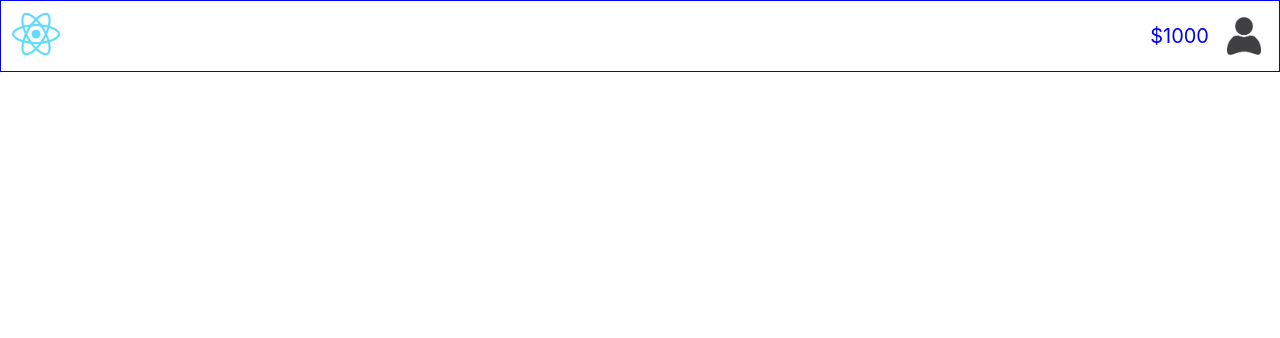
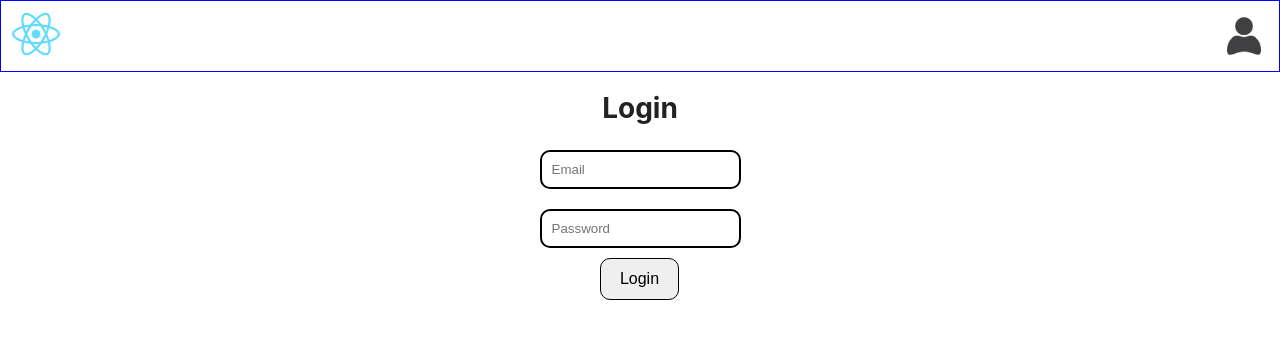
Before and after one commit to deadsnxw/GMR-market-project, a React (Create React App) app: page /login in a window 1280 px wide. Shown: the top 338 px of the page. Built offline with nearby package versions, Linux system fonts and the light colour scheme.

Commit message:
added login component without login logic

```diff
--- a/public/user.json
+++ b/public/user.json
@@ -3,5 +3,5 @@
     "name": "Valentyn",
     "mail": "prux@gmail.com",
     "balance": 1000,
-    "isShop": true
+    "isShop": false
 }
--- a/src/App.js
+++ b/src/App.js
@@ -8,23 +8,24 @@ import { PrivateUserRoot } from './components/PrivateRoute';
 import MainPage from "./components/MainPage";
 import HeaderComponent from "./components/HeaderComponent";
 import Balance from "./components/Balance";
+import Login from "./components/Login";
 
 
 function App() {
   const [user, setUser] = useState(null);
-  const [loading, setLoading] = useState(true);
-
-  useEffect(()=>{
-    fetch("/user.json")
-    .then((response) => response.json())
-    .then((data) => {
-      setUser(data);
-      setLoading(false);
-    });
-  },[])
-
-
-  if(loading) return <div>Loading...</div>
+  // const [loading, setLoading] = useState(true);
+  //
+  // useEffect(()=>{
+  //   fetch("/user.json")
+  //   .then((response) => response.json())
+  //   .then((data) => {
+  //     setUser(data);
+  //     setLoading(false);
+  //   });
+  // },[])
+  //
+  //
+  // if(loading) return <div>Loading...</div>
 
   return (
     <div className="App">
@@ -36,7 +37,7 @@ function App() {
             <Route path='/product/:productId' element={<ProductInfo></ProductInfo>}></Route>
             <Route path='/me' element={<PrivateUserRoot component={<UserProfile></UserProfile>}></PrivateUserRoot>}></Route>
             <Route path='/product/:productId/edit' element={<div></div>}></Route>
-            <Route path='/login' element={<div></div>}></Route>
+            <Route path='/login' element={<Login></Login>}></Route>
             <Route path='/balance' element={<PrivateUserRoot component={<Balance></Balance>}></PrivateUserRoot>}></Route>
           </Routes>
         </Router>
--- /dev/null
+++ b/src/components/Login.js
@@ -0,0 +1,18 @@
+import "../styles/Login.css";
+
+export default function Login() {
+    const handleLogin = () => {
+        // login logic
+    }
+
+    return (
+        <div className="login">
+            <h1>Login</h1>
+            <form>
+                <input type="text" placeholder="Email"/>
+                <input type="password" placeholder="Password"/>
+                <button type="submit" onClick={() => handleLogin()}>Login</button>
+            </form>
+        </div>
+    )
+}
--- /dev/null
+++ b/src/styles/Login.css
@@ -0,0 +1,18 @@
+form input {
+    margin: 10px;
+    padding: 10px;
+    border-radius: 10px;
+    border: 2px solid black;
+}
+
+form button {
+    border: 1px solid black;
+    border-radius: 10px;
+    margin-left: 15px;
+}
+
+form {
+    display: flex;
+    flex-direction: column;
+    align-items: center;
+}
```
